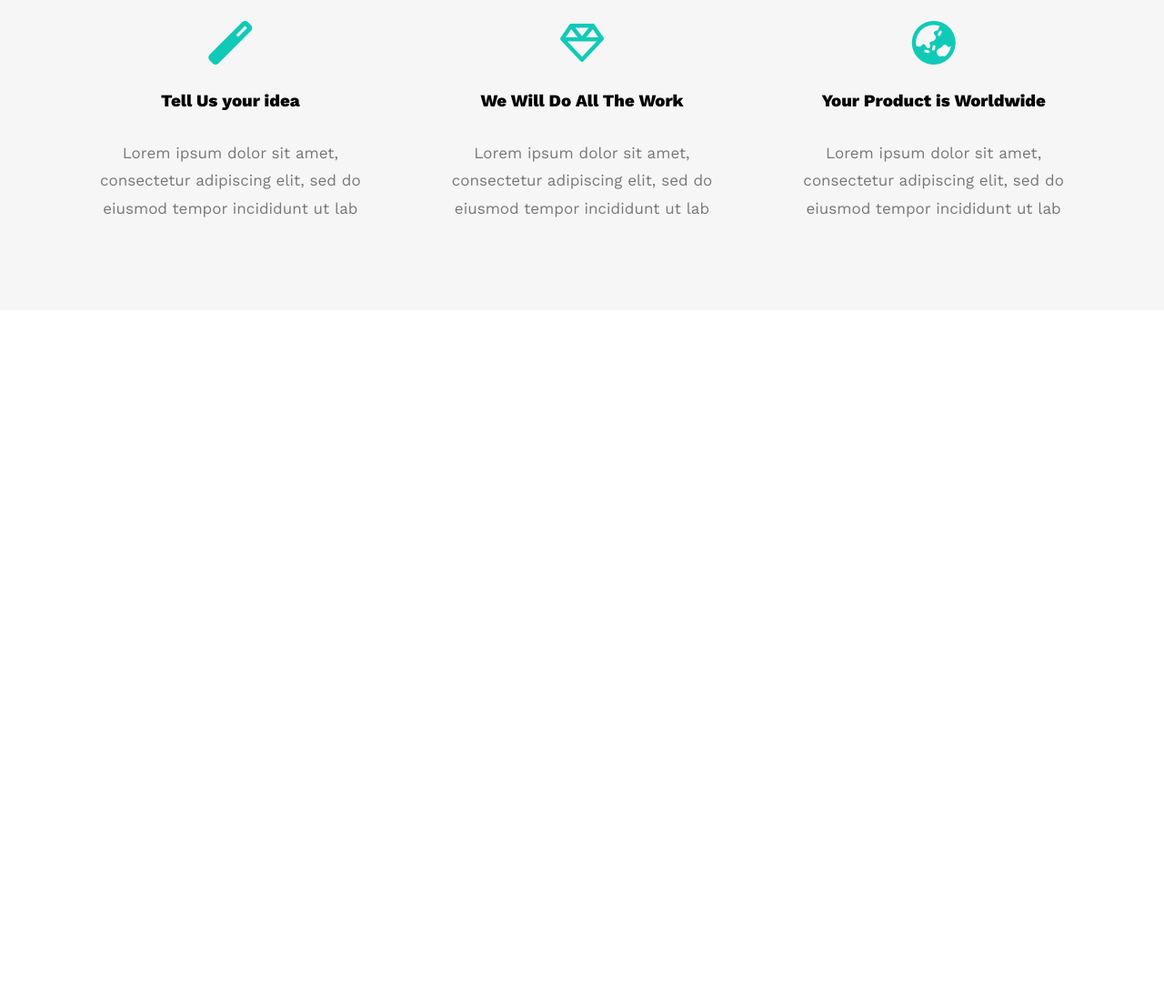
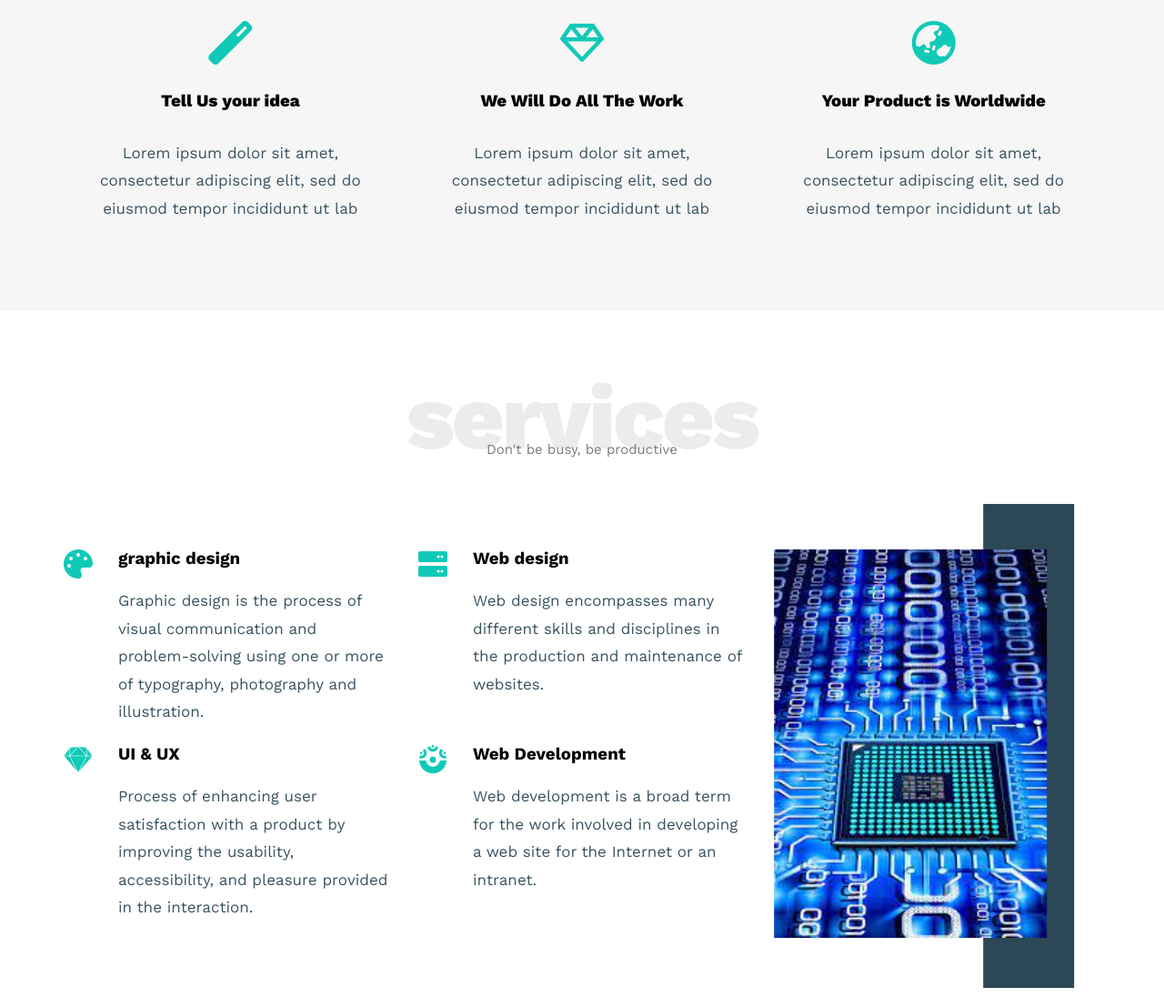
Before and after one commit to islam-Elhref/temp1, a plain HTML site: page index.html in a window 1280 px wide. Shown: the part 857-1953 px from the top of the page at 91% size. Before the commit the page ends 1198 px from the top, so only its background shows below. Drawn offline with nearby package versions, Linux system fonts and the light colour scheme.

Commit message:
until lesson 6

```diff
--- a/css/main.css
+++ b/css/main.css
@@ -1,8 +1,12 @@
 /*********Start************  variable  ******************بسم الله********/
-:root{
-    --main-color:#10cab7;
-    --main-color-p:#395360;
+:root {
+    --main-color: #10cab7;
+    --main-color-p: #395360;
+    --secondry-color: #2c4755;
+    --line-height:1.8;
+    --font-size-p:17px;
 }
+
 /******** End  ************  variable  ******************الحمد لله********/
 /*********Start************  Global rules  ******************بسم الله********/
 * {
@@ -10,6 +14,10 @@
     -webkit-box-sizing: border-box;
     -moz-box-sizing: border-box;
     box-sizing: border-box;
+}
+
+html {
+    scroll-behavior: smooth;
 }
 
 body {
@@ -26,31 +34,73 @@ body {
 
 /*// Medium devices (tablets, 768px and up)*/
 @media (min-width: 768px) {
-    .container{
+    .container {
         width: 750px;
     }
 }
 
 /*// Large devices (desktops, 992px and up)*/
 @media (min-width: 992px) {
-    .container{
+    .container {
         width: 970px;
     }
 }
 
 /*// Extra large devices (large desktops, 1200px and up)*/
 @media (min-width: 1200px) {
-    .container{
+    .container {
         width: 1170px;
     }
 }
 
 /******** End  ************  Global rules  ******************الحمد لله********/
-.header .parent-header{ /*true*/
+/*start component*/
+
+.cat-padding {
+    padding-top: 60px; /*true*/
+    padding-bottom: 60px; /*true*/
+}
+
+.special-heading {
+    font-size: 50px;
+    margin-bottom: 100px;
+}
+
+.special-heading *:first-child {
+    text-align: center; /*true*/
+    font-size: 2em; /*true*/
+    font-weight: 800; /*true*/
+    letter-spacing: -3px; /*true*/
+    color: #ebeced; /*true*/
+    margin: 0; /*true*/
+}
+
+.special-heading *:first-child + p {
+    text-align: center; /*true*/
+    font-size: 0.3em; /*true*/
+    margin: -30px 0 0 0; /*true*/
+    color: #797979; /*true*/
+}
+
+@media (max-width: 767px) {
+    .special-heading{
+        font-size: 30px;
+    }
+    .special-heading *:first-child + p {
+        font-size: 0.32em;
+        margin-top: -25px; /*true*/
+
+    }
+}
+
+/*end component*/
+
+.header .parent-header { /*true*/
     padding-bottom: 20px;
     padding-top: 20px;
 }
-.header .parent-header{ /*true*/
+
+.header .parent-header { /*true*/
     display: flex;
     justify-content: space-between;
     align-items: center;
@@ -60,35 +110,37 @@ body {
     width: 60px;
 }
 
-.header .links{ /*true*/
+.header .links { /*true*/
     position: relative;
     z-index: 999;
 }
-.header .links:hover .icon span:nth-child(2){
+
+.header .links:hover .icon span:nth-child(2) {
     width: 100%;
 }
 
-.header .links .icon{ /*true*/
+.header .links .icon { /*true*/
     width: 30px;
     display: flex;
     flex-wrap: wrap;
     justify-content: end;
 }
-.header .links .icon span{ /*true*/
+
+.header .links .icon span { /*true*/
     width: 100%;
     height: 3px;
     background: black;
     margin-bottom: 3px;
 }
 
-.header .links .icon span:nth-child(2){
+.header .links .icon span:nth-child(2) {
     width: 60%;
     transition: all 0.3s ease-in-out;
 }
 
 /*start lesson 4*/
 
-.header .links .dropdown{
+.header .links .dropdown {
     position: absolute; /*true*/
     list-style: none; /*true*/
     background: #f6f6f6; /*true*/
@@ -99,10 +151,12 @@ body {
     top: calc(100% + 15px); /*true*/
     display: none; /*true*/
 }
-.header .links:hover .dropdown{
+
+.header .links:hover .dropdown {
     display: block; /*true*/
 }
-.header .links .dropdown:before{
+
+.header .links .dropdown:before {
     content: ''; /*true*/
     position: absolute; /*true*/
     right: 5px; /*true*/
@@ -111,46 +165,50 @@ body {
     border-bottom-color: #f6f6f6; /*true*/
 }
 
-.header .links .dropdown a{
+.header .links .dropdown a {
     display: block; /*true*/
     padding: 15px; /*true*/
     text-decoration: none; /*true*/
     color: #333; /*true*/
     transition: 0.3s; /*true*/
 }
-.header .links .dropdown a:hover{
+
+.header .links .dropdown a:hover {
     padding-left: 25px; /*true*/
 }
-.header .links .dropdown li:not(:last-child) a{
+
+.header .links .dropdown li:not(:last-child) a {
     border-bottom: 1px solid #ddd; /*true*/
 }
 
 /*End lesson 4*/
 /* start lesson 5*/
 
-.landing{
+.landing {
     background: url("../img/background.jpg"); /*true*/
     background-size: cover; /*true*/
     height: calc(100vh - 64px);
     position: relative;
 }
 
-.landing .text-intro{
+.landing .text-intro {
     position: absolute; /*true*/
     top: 50%; /*true*/
     left: 50%; /*true*/
-    transform: translate(-50% , -50%); /*true*/
+    transform: translate(-50%, -50%); /*true*/
     text-align: center; /*true*/
     width: 400px;
     max-width: 99%;
 }
-.landing .text-intro h1{
+
+.landing .text-intro h1 {
     margin: 0; /*true*/
     font-size: 50px; /*true*/
     font-weight: bold; /*true*/
     color: var(--main-color); /*true*/
 }
-.landing .text-intro p{
+
+.landing .text-intro p {
     color: var(--main-color-p); /*true*/
     font-size: 19px; /*true*/
     line-height: 1.8; /*true*/
@@ -159,31 +217,105 @@ body {
 /* end lesson 5*/
 /*start lesson 6*/
 
-.features{
-    padding-top: 60px; /*true*/
-    padding-bottom: 60px; /*true*/
+.features {
     background: #f6f6f6; /*true*/
 }
 
-.features .container{
+.features .container {
     display: grid; /*true*/
-    grid-template-columns: repeat(auto-fill , minmax(300px , 1fr)); /*true*/
+    grid-template-columns: repeat(auto-fill, minmax(300px, 1fr)); /*true*/
     gap: 20px; /*true*/
 }
-.features .feat{
+
+.features .feat {
     padding: 20px; /*true*/
     text-align: center; /*true*/
 }
-.features .feat i{
+
+.features .feat i {
     color: var(--main-color); /*true*/
 }
-.features .feat h3{
+
+.features .feat h3 {
     font-weight: 800; /*true*/
     margin: 30px 0; /*true*/
 }
-.features .feat p{
-    line-height: 1.8;/*true*/
-    font-size: 17px;/*true*/
-    color: #777;/*true*/
+
+.features .feat p {
+    line-height: var(--line-height); /*true*/
+    font-size: var(--font-size-p); /*true*/
+    color: var(--main-color-p); /*true*/
 }
+
 /*end lesson 6*/
+
+/* start services */
+
+.services-content {
+    display: grid; /*true*/
+    gap: 30px; /*true*/
+    grid-template-columns: repeat(auto-fill, minmax(300px, 1fr)); /*true*/
+}
+
+
+.services-content .service {
+    display: flex; /*true*/
+    margin-bottom: 40px; /*true*/
+}
+
+@media (max-width: 767px) {
+    .services-content .service {
+        flex-direction: column; /*true*/
+        text-align: center; /*true*/
+    }
+
+}
+
+.services-content .service i{
+    color: var(--main-color); /*true*/
+    flex-basis: 60px; /*true*/
+}
+
+.services-content .service .head-service{
+    flex-basis: 0; /*true*/
+    flex-grow: 1; /*true*/
+    height: 175px;
+}
+
+.services-content .service .head-service h3{
+    margin: 0 0 20px 0; /*true*/
+}
+
+.services-content .service .head-service p{
+    color: var(--main-color-p); /*true*/
+    line-height: var(--line-height); /*true*/
+    font-size: var(--font-size-p); /*true*/
+}
+.services-content .image{
+    width: 360px;
+    text-align: center;
+    position: relative;
+    left: 50%;
+    transform: translate(-58%, -0%);
+}
+.services-content .image img{
+    width: 300px;
+}
+.services-content .image:before{
+    content: '';
+    position: absolute;
+    top: -50px;
+    right: 0;
+    z-index: -1;
+    background: var(--secondry-color);
+    width: 100px;
+    height: calc(100% + 100px);
+}
+
+@media (max-width: 1199px ) {
+    .image-column{
+        display: none;
+    }
+}
+
+/* end services */
--- a/index.html
+++ b/index.html
@@ -57,7 +57,7 @@
 </div>
 <!-- end landing section -->
 <!--start features-->
-<div class="features" id="features">
+<div class="features cat-padding" id="features">
     <div class="container">
         <div class="feat">
             <i class="fa fa-magic fa-3x" aria-hidden="true"></i>
@@ -78,6 +78,79 @@
 </div>
 <!--end features-->
 
+<!-- start services -->
+
+<div class="services cat-padding">
+    <div class="container">
+        <!-- start special heading -->
+        <div class="special-heading">
+            <h2>services</h2>
+            <p>Don't be busy, be productive</p>
+        </div>
+        <!-- start services content -->
+        <div class="services-content">
+            <section>
+                <div class="service">
+                    <i class="fa fa-palette fa-2x" ></i>
+                    <div class="head-service">
+                        <h3>graphic design</h3>
+                        <p>
+                            Graphic design is the process of visual
+                            communication and problem-solving
+                            using one or more of typography,
+                            photography and illustration.
+                        </p>
+                    </div>
+                </div>
+                <div class="service">
+                    <i class="fab fa-sketch fa-2x"></i>
+                    <div class="head-service">
+                        <h3>UI & UX</h3>
+                        <p>
+                            Process of enhancing user satisfaction
+                            with a product by improving the
+                            usability, accessibility, and pleasure
+                            provided in the interaction.
+                        </p>
+                    </div>
+                </div>
+            </section>
+            <section>
+                <div class="service">
+                    <i class="fa fa-server fa-2x"></i>
+                    <div class="head-service">
+                        <h3>Web design</h3>
+                        <p>
+                            Web design encompasses many different
+                            skills and disciplines in the production
+                            and maintenance of websites.
+                        </p>
+                    </div>
+                </div>
+                <div class="service">
+                    <i class="fab fa-screenpal fa-2x"></i>
+                    <div class="head-service">
+                        <h3>Web Development</h3>
+                        <p>
+                            Web development is a broad term for
+                            the work involved in developing a web site
+                            for the Internet or an intranet.
+                        </p>
+                    </div>
+                </div>
+            </section>
+            <section>
+                <div class="image image-column">
+                    <img src="img/servieces.jpg" alt="">
+                </div>
+            </section>
+        </div>
+
+    </div>
+</div>
+
+<!-- end services -->
+
 </body>
 
 </html>
```
Also changed, not shown: img/services..jpeg (added), img/services.jpeg (added), img/services.jpg (added), img/services.webp (added), img/servieces.jpg (added). Lines whose indentation alone changed are shown as unchanged.
